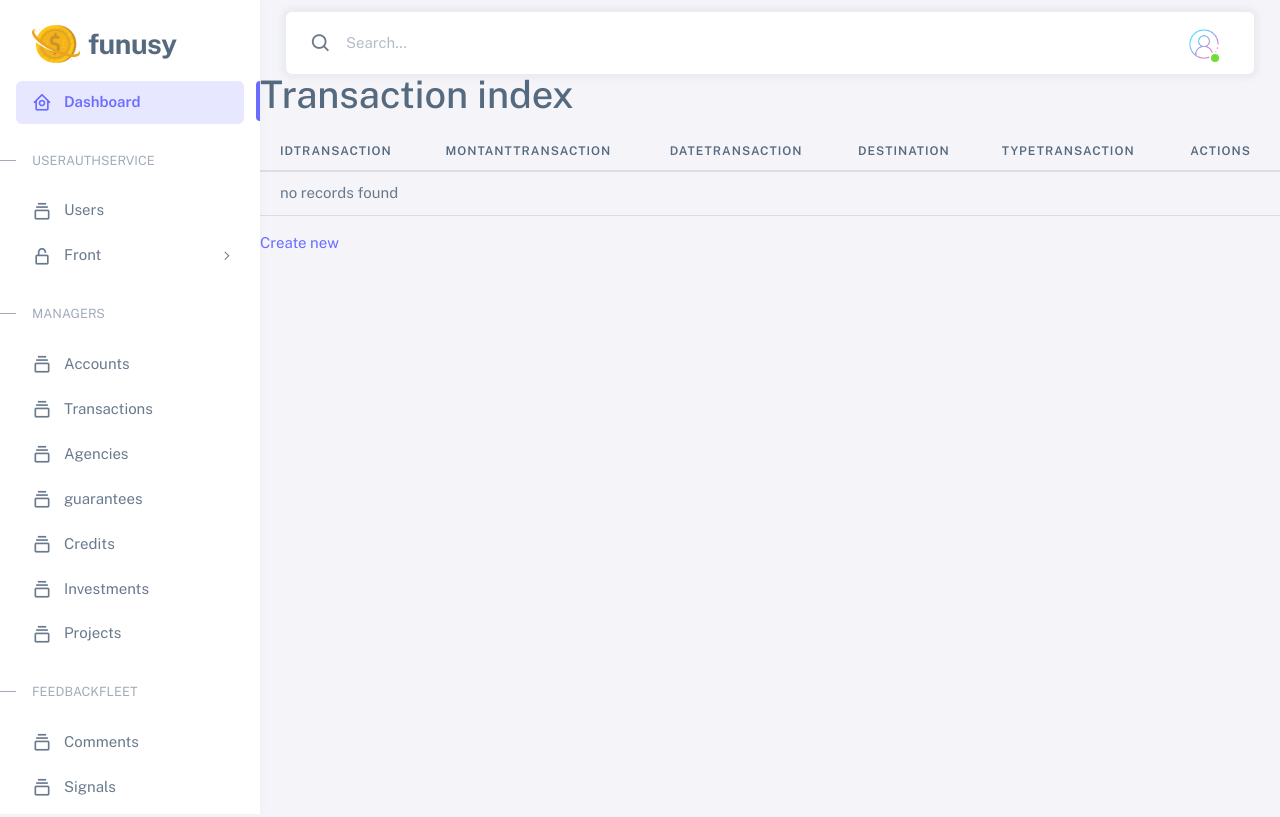
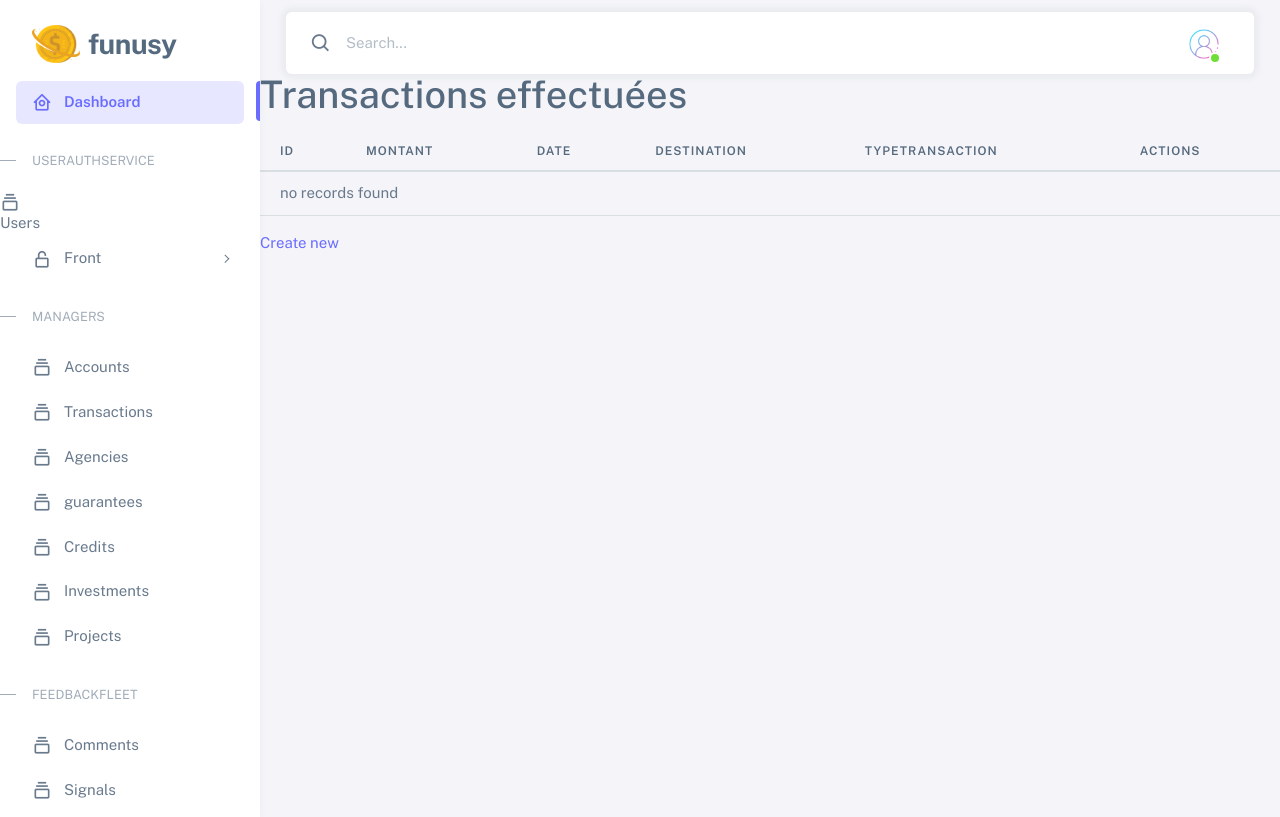
Before and after one commit to wiembz/Funusy, a Symfony app: template templates/transaction/indexBACK.html.twig in a window 1280 px wide. Before the commit the page ends 796 px from the top, so only its background shows below. Run offline with Twig, Linux system fonts and the light colour scheme; the template is opened without the code that fills it, so the values that code supplies are empty; some libraries are stand-ins or nearby versions.

Commit message:
some front works

```diff
--- a/src/Controller/TransactionController.php
+++ b/src/Controller/TransactionController.php
@@ -56,7 +56,7 @@
             'transaction' => $transaction,
         ]);
     }
-
+/*
     #[Route('/{idTransaction}/edit', name: 'app_transaction_edit', methods: ['GET', 'POST'])]
     public function edit(Request $request, Transaction $transaction, EntityManagerInterface $entityManager): Response
     {
@@ -74,7 +74,7 @@
             'form' => $form,
         ]);
     }
-
+*/
     #[Route('/{idTransaction}', name: 'app_transaction_delete', methods: ['POST'])]
     public function delete(Request $request, Transaction $transaction, EntityManagerInterface $entityManager): Response
     {
--- a/src/Entity/Transaction.php
+++ b/src/Entity/Transaction.php
@@ -84,6 +84,7 @@
     public function getRib(): ?Compte
     {
         return $this->rib;
+
     }
 
     public function setRib(?Compte $rib): static
--- a/templates/BACK/base.html.twig
+++ b/templates/BACK/base.html.twig
@@ -83,7 +83,7 @@
                     <span class="menu-header-text">UserAuthService</span>
                 </li>
                   <li class="menu-item">
-                    <a href="{{ path('backend_user_index') }}" class="menu-link">
+                     {# <a href="{{ path('backend_user_index') }}" class="menu-link"> #}
                         <i class="menu-icon tf-icons bx bx-collection"></i>
                         <div data-i18n="Basic">Users</div>
                     </a>
--- a/templates/transaction/indexBACK.html.twig
+++ b/templates/transaction/indexBACK.html.twig
@@ -3,14 +3,14 @@
 {% block title %}Transaction index{% endblock %}
 
 {% block body %}
-    <h1>Transaction index</h1>
+    <h1>Transactions effectuées </h1>
 
     <table class="table">
         <thead>
             <tr>
-                <th>IdTransaction</th>
-                <th>MontantTransaction</th>
-                <th>DateTransaction</th>
+                <th>Id</th>
+                <th>Montant</th>
+                <th>Date</th>
                 <th>Destination</th>
                 <th>TypeTransaction</th>
                 <th>actions</th>
@@ -26,7 +26,7 @@
                 <td>{{ transaction.typeTransaction }}</td>
                 <td>
                     <a href="{{ path('app_transaction_show', {'idTransaction': transaction.idTransaction}) }}">show</a>
-                    <a href="{{ path('app_transaction_edit', {'idTransaction': transaction.idTransaction}) }}">edit</a>
+                   {# <a href="{{ path('app_transaction_edit', {'idTransaction': transaction.idTransaction}) }}">edit</a>#}
                 </td>
             </tr>
         {% else %}
--- a/templates/transaction/show.html.twig
+++ b/templates/transaction/show.html.twig
@@ -32,7 +32,7 @@
 
     <a href="{{ path('app_transaction_index') }}">back to list</a>
 
-    <a href="{{ path('app_transaction_edit', {'idTransaction': transaction.idTransaction}) }}">edit</a>
+    <a href="{{ path('app_transaction_show', {'idTransaction': transaction.idTransaction}) }}">show</a>
 
     {{ include('transaction/_delete_form.html.twig') }}
 {% endblock %}
```
Also changed, not shown: src/Entity/Compte.php (+8 -1 lines), templates/agence/indexBACK.html.twig (+3 -4 lines).
